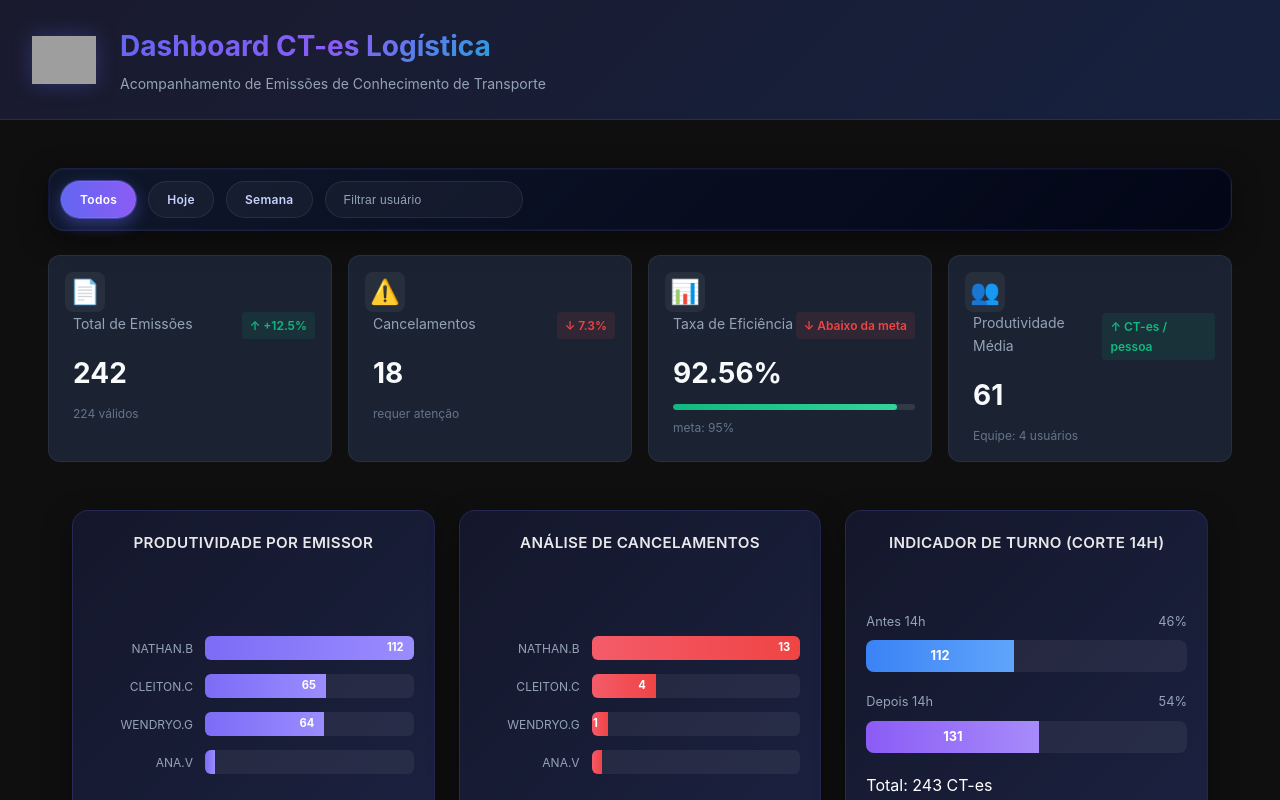
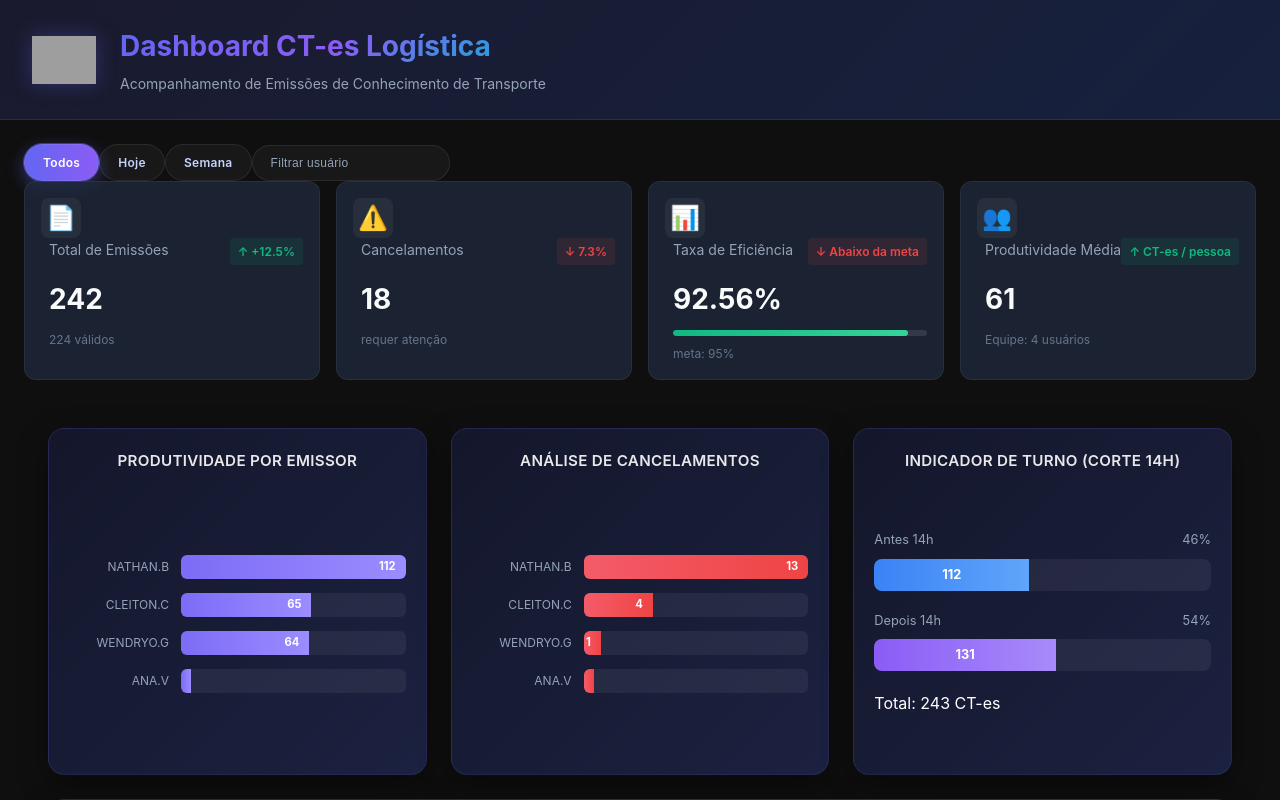
Before and after one commit to nathanbarretosilveira-dev/dash, a React (Vite) app: page / in a window 1280 px wide. Shown: the top 800 px of the page. Built offline with nearby package versions, Linux system fonts and the light colour scheme; grey boxes are pictures that could not be loaded.

Commit message:
Update dashboard.jsx

```diff
--- a/src/components/dashboard.jsx
+++ b/src/components/dashboard.jsx
@@ -21,7 +21,7 @@ const filteredData = useMemo(() => {
     const totalOriginal = rawData.resumo?.total_emissoes || 1;
     const fatorPeriodo = periodo.emissoes / totalOriginal;
 
-  // 1. Primeiro, filtramos e escalamos os usuários (como você já fazia)
+    // 1. Filtramos e escalamos os usuários
     const usuariosFiltrados = (rawData.emissoes_por_usuario || [])
       .filter(u => u.nome.toLowerCase().includes(userFilter.toLowerCase()))
       .map(u => ({
@@ -36,17 +36,16 @@ const filteredData = useMemo(() => {
         total: Math.round(u.total * fatorPeriodo)
       }));
 
-  // 2. AGORA A CHAVE: Recalculamos os totais baseados apenas nos usuários que restaram no filtro
+    // 2. Recalculamos os totais baseados no filtro
     const totalEmissoesFiltradas = usuariosFiltrados.reduce((acc, curr) => acc + curr.emissoes, 0);
     const totalCancelamentosFiltrados = cancelamentosUsuarios.reduce((acc, curr) => acc + curr.total, 0);
 
-  // 3. Para o Turno, se houver filtro de usuário, precisamos de uma lógica proporcional
-  // ou manter o fator. Para ser preciso, o ideal é que o turno também venha dos usuários,
-  // mas como o JSON costuma ser separado, aplicamos a proporção do filtro sobre o turno:
+    // 3. Calculamos a proporção do filtro de usuário para aplicar nos gráficos globais
     const proporcaoFiltroUsuario = userFilter
       ? totalEmissoesFiltradas / (periodo.emissoes || 1)
       : 1;
 
+    // 4. Escalamos o Turno
     const turno = {
       antes_14h: Math.round(
         (rawData.emissoes_por_turno?.antes_14h || 0) * fatorPeriodo * proporcaoFiltroUsuario
@@ -55,6 +54,13 @@ const filteredData = useMemo(() => {
         (rawData.emissoes_por_turno?.depois_14h || 0) * fatorPeriodo * proporcaoFiltroUsuario
       )
     };
+
+    // 5. NOVA LÓGICA: Escalamos a Timeline para responder aos filtros
+    const timelineFiltrada = (rawData.timeline_operacao || []).map(item => ({
+      ...item,
+      // Criamos o valorEfetivo que o Charts.jsx irá consumir
+      valorEfetivo: Math.round((item.emissoes ?? item.volume ?? 0) * fatorPeriodo * proporcaoFiltroUsuario)
+    }));
 
     return {
       resumo: {
@@ -72,13 +78,13 @@ const filteredData = useMemo(() => {
       emissoes_por_usuario: usuariosFiltrados,
       cancelamentos_por_usuario: cancelamentosUsuarios,
       volume_por_turno: turno,
-    timeline: rawData.timeline_operacao // A timeline geralmente é global da frota, mas se quiser filtrar, precisaria de dados por usuário nela também.
+      timeline: timelineFiltrada
     };
   }, [activeFilter, userFilter, rawData]);
 
   return (
-    <div className="dashboard">
-      <div className="filters-container">
+    <div className="dashboard-container">
+      <div className="filter-bar">
         {[
           ['todos', 'Todos'],
           ['hoje', 'Hoje'],
```
Lines whose indentation alone changed are shown as unchanged.
